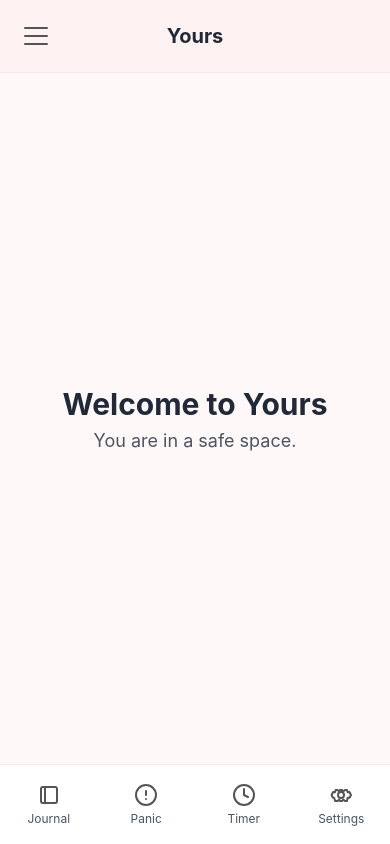
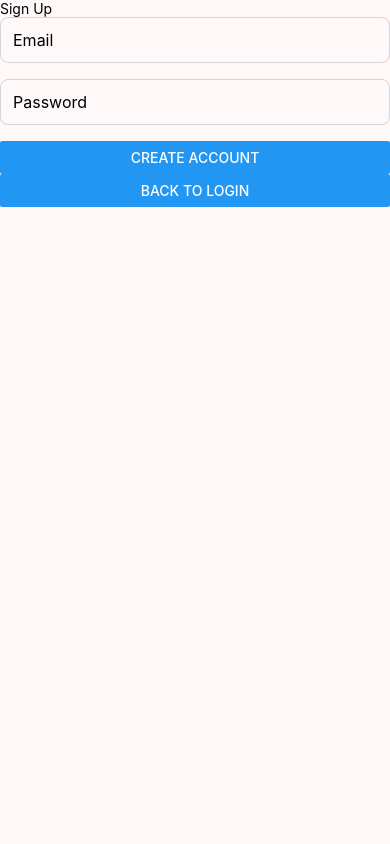
Before and after one commit to RafaelANunez/yoursApp, a React Native app: screen /Login in a window 390 px wide. Built offline with nearby package versions, Linux system fonts and the light colour scheme.

Commit message:
Login page and Log Out buttons
added a login page, logout button still needs fixing, but sign up works

```diff
--- a/App.js
+++ b/App.js
@@ -1,4 +1,4 @@
-import React, { useRef, useEffect } from 'react';
+import React, { useRef, useEffect, useState } from 'react';
 import {
   StyleSheet,
   Text,
@@ -14,15 +14,155 @@ import {
   FlatList,
   Alert,
   Animated,
+  Button,
 } from 'react-native';
 import Svg, { Path, Circle } from 'react-native-svg';
 import AsyncStorage from '@react-native-async-storage/async-storage';
 import * as Contacts from 'expo-contacts';
 import * as Location from 'expo-location';
 import * as SMS from 'expo-sms';
+/*
+//nai added a navigation container to handle multiple pages smoother in the future
+import { NavigationContainer } from '@react-navigation/native';
+import { createNativeStackNavigator } from '@react-navigation/native-stack';
 
+import LoginScreen from './screens/LoginScreen';
+//import HomeScreen from './screens/HomeScreen';
 
+const Stack = createNativeStackNavigator();
 
+export default function App() {
+  return (
+    <NavigationContainer>
+      <Stack.Navigator initialRouteName="Login">
+        <Stack.Screen name="Login" component={LoginScreen} />
+        <Stack.Screen name="Home" component={HomeScreen} />
+      </Stack.Navigator>
+    </NavigationContainer>
+  );
+}*/
+//end add
+
+//begin add
+//import React, { useState } from 'react';
+//import { View, Text, TextInput, Button, StyleSheet, Alert } from 'react-native';
+
+const SignUp = ({ onSignUpSuccess, onGoToLogin }) => {
+  const [email, setEmail] = useState('');
+  const [password, setPassword] = useState('');
+
+  const handleSignUp = async () => {
+    if (!email || !password) {
+      Alert.alert('Error', 'Please enter email and password');
+      return;
+    }
+
+    if (password.length < 6) {
+      Alert.alert('Error', 'Password must be at least 6 characters');
+      return;
+    }
+
+    try {
+      // Save user credentials locally (simple example)
+      await AsyncStorage.setItem('userEmail', email);
+      await AsyncStorage.setItem('userPassword', password); // Insecure - for demo only!
+      await AsyncStorage.setItem('isLoggedIn', 'true');
+
+      Alert.alert('Success', 'Account created!');
+      onSignUpSuccess();
+    } catch (e) {
+      console.error('Error saving user data', e);
+      Alert.alert('Error', 'Failed to create account');
+    }
+  };
+
+  return (
+    <View style={styles.container}>
+      <Text style={styles.title}>Sign Up</Text>
+      <TextInput
+        placeholder="Email"
+        value={email}
+        onChangeText={setEmail}
+        style={styles.input}
+        autoCapitalize="none"
+        keyboardType="email-address"
+      />
+      <TextInput
+        placeholder="Password"
+        value={password}
+        onChangeText={setPassword}
+        style={styles.input}
+        secureTextEntry
+      />
+      <Button title="Create Account" onPress={handleSignUp} />
+      <Button title="Back to Login" onPress={onGoToLogin} />
+    </View>
+  );
+};
+
+export const LoginPage = ({ onLoginSuccess }) => {
+  const [email, setEmail] = useState('');
+  const [password, setPassword] = useState('');
+
+  const handleLogin = async () => {
+    if (email === 'test@example.com' && password === 'password') {
+      try {
+        await AsyncStorage.setItem('userEmail', email);
+        await AsyncStorage.setItem('isLoggedIn', 'true');
+        onLoginSuccess();
+      } catch (e) {
+        console.error(e);
+      }
+    } else {
+      Alert.alert('Login Failed', 'Invalid credentials');
+    }
+  };
+  return (
+    <View style={styles.container}>
+      <Text style={styles.title}>Login</Text>
+      <TextInput
+        style={styles.input}
+        placeholder="Email"
+        value={email}
+        onChangeText={setEmail}
+        autoCapitalize="none"
+      />
+      <TextInput
+        style={styles.input}
+        placeholder="Password"
+        value={password}
+        onChangeText={setPassword}
+        secureTextEntry
+      />
+      <Button title="Login" onPress={handleLogin} />
+    </View>
+  );
+};
+
+const handleLogout = async () => {
+  try {
+    await AsyncStorage.removeItem('userEmail');
+    await AsyncStorage.removeItem('userPassword');
+    await AsyncStorage.setItem('isLoggedIn', 'false');
+    setCurrentPage('Login');
+  } catch (e) {
+    console.error('Error during logout', e);
+  }
+};
+
+const loginstyles = StyleSheet.create({
+  container: { flex: 1, justifyContent: 'center', padding: 20 },
+  title: { fontSize: 24, marginBottom: 20, textAlign: 'center' },
+  input: {
+    height: 50,
+    borderColor: '#ccc',
+    borderWidth: 1,
+    borderRadius: 5,
+    paddingHorizontal: 10,
+    marginBottom: 15,
+  },
+});
+//end add
 
 // --- SVG Icons (Converted for React Native) ---
 const MenuIcon = ({ color = '#555' }) => (
@@ -326,10 +466,11 @@ const PageContainer = ({ children }) => (
   <View style={styles.pageContainer}>{children}</View>
 );
 
-const HomePage = () => (
+const HomePage = ({ onLogout }) => (
   <PageContainer>
     <Text style={styles.homeTitle}>Welcome to Yours</Text>
     <Text style={styles.homeSubtitle}>You are in a safe space.</Text>
+    <Button title="Log Out" onPress={handleLogout} />
   </PageContainer>
 );
 
@@ -787,6 +928,10 @@ const SideMenu = ({ isOpen, onClose, onNavigate }) => (
                 <Text style={styles.profileName}>Jessica Jones</Text>
             </View>
             <View style={styles.sideMenuNav}>
+                <TouchableOpacity style={styles.sideMenuLink} onPress={() => onNavigate('Login')}>
+                    <ContactIcon color="#374151" />
+                    <Text style={styles.sideMenuLinkText}>Login</Text>
+                </TouchableOpacity>
                 <TouchableOpacity style={styles.sideMenuLink} onPress={() => onNavigate('Contacts')}>
                     <ContactIcon color="#374151" />
                     <Text style={styles.sideMenuLinkText}>Emergency Contacts</Text>
@@ -799,26 +944,44 @@ const SideMenu = ({ isOpen, onClose, onNavigate }) => (
 
 // --- Main App Component ---
 export default function App() {
-  const [currentPage, setCurrentPage] = React.useState('Home');
+  const [currentPage, setCurrentPage] = React.useState('SignUp'); //changed default page to login
+  const [email, setEmail] = useState('');
+  const [password, setPassword] = useState('');
+
   const [isMenuOpen, setMenuOpen] = React.useState(false);
 
+  /*<NavigationContainer>
+      <Stack.Navigator initialRouteName="Login">
+        <Stack.Screen name="Login" component={LoginScreen} />
+      </Stack.Navigator>
+    </NavigationContainer>
+*/
   const renderPage = () => {
     const goHome = () => setCurrentPage('Home');
 
     switch (currentPage) {
+      case 'Login': return <LoginPage onLoginSuccess={goHome} />; //added login
       case 'Journal': return <JournalPage onBack={goHome} />;
       case 'Panic': return <PanicPage onBack={goHome} />;
       case 'Timer': return <TimerPage onBack={goHome} />;
       case 'Settings': return <SettingsPage onBack={goHome} />;
       case 'Contacts': return <ContactsPage onBack={goHome} />;
+      case 'SignUp': return <SignUp onSignUpSuccess={goHome}/>
+      case 'Home': return <HomePage onLogout={handleLogout} />;
+      //case 'LogOut': return <
       default: return <HomePage />;
     }
   };
 
   const handleMenuNavigation = (page) => {
+
     setMenuOpen(false);
-    // In React Native, navigation is usually more instant
+//added login requirement
+  if (page === 'Logout') {
+    setCurrentPage('Login');
+  } else {
     setCurrentPage(page);
+  }
   };
 
   return (
--- /dev/null
+++ b/screens/LoginScreen.js
@@ -0,0 +1,51 @@
+// screens/LoginScreen.js
+import React, { useState } from 'react';
+import { View, Text, TextInput, Button, StyleSheet, Alert } from 'react-native';
+
+export default function LoginScreen({ navigation }) {
+  const [email, setEmail] = useState('');
+  const [password, setPassword] = useState('');
+
+  const handleLogin = () => {
+    if (email === 'test@example.com' && password === 'password') {
+      navigation.replace('Home'); // navigates to Home screen
+    } else {
+      Alert.alert('Login Failed', 'Invalid credentials');
+    }
+  };
+
+  return (
+    <View style={styles.container}>
+      <Text style={styles.title}>Login</Text>
+      <TextInput
+        placeholder="Email"
+        style={styles.input}
+        value={email}
+        onChangeText={setEmail}
+        autoCapitalize="none"
+        keyboardType="email-address"
+      />
+      <TextInput
+        placeholder="Password"
+        style={styles.input}
+        value={password}
+        onChangeText={setPassword}
+        secureTextEntry
+      />
+      <Button title="Login" onPress={handleLogin} />
+    </View>
+  );
+}
+
+const styles = StyleSheet.create({
+  container: { flex: 1, justifyContent: 'center', padding: 20 },
+  title: { fontSize: 24, marginBottom: 20, textAlign: 'center' },
+  input: {
+    height: 50,
+    borderColor: '#ccc',
+    borderWidth: 1,
+    borderRadius: 5,
+    paddingHorizontal: 10,
+    marginBottom: 15,
+  },
+});
```
Also changed, not shown: package.json (+9 -3 lines), 1 other file (tests, documents, lock files or other folders).
